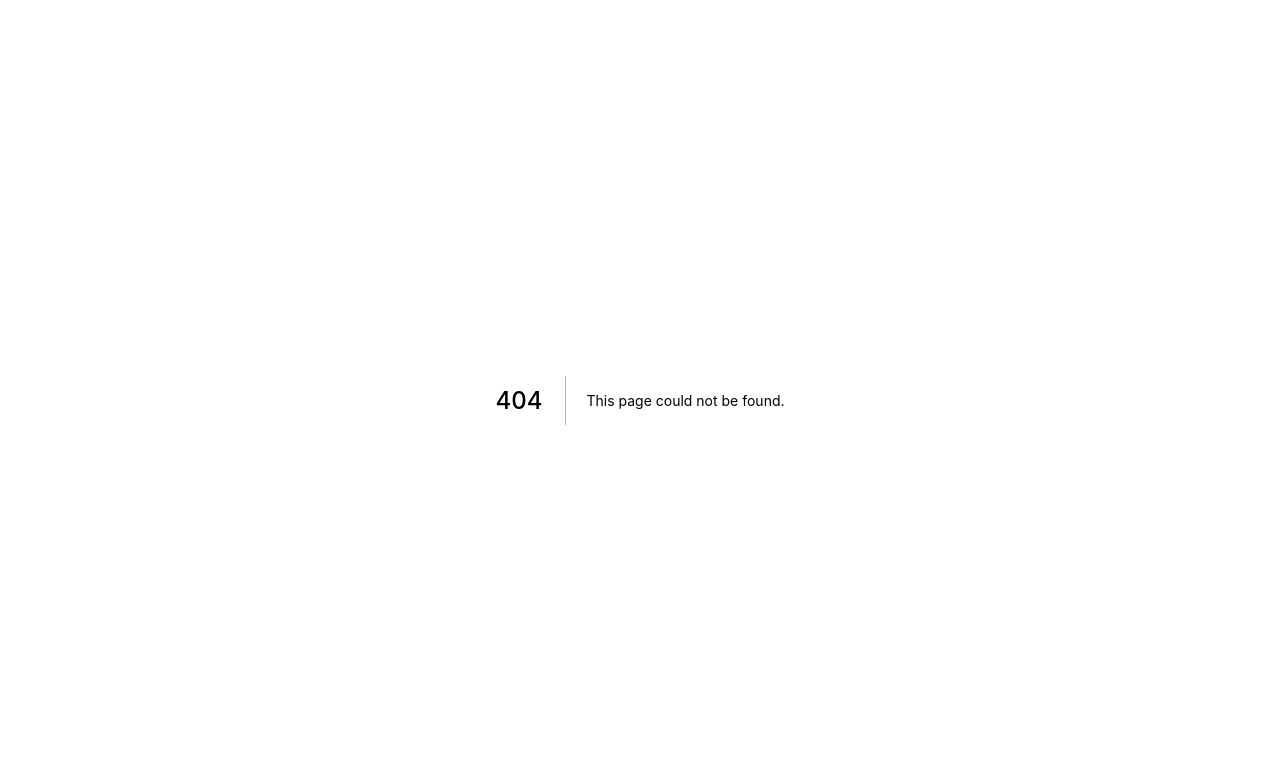
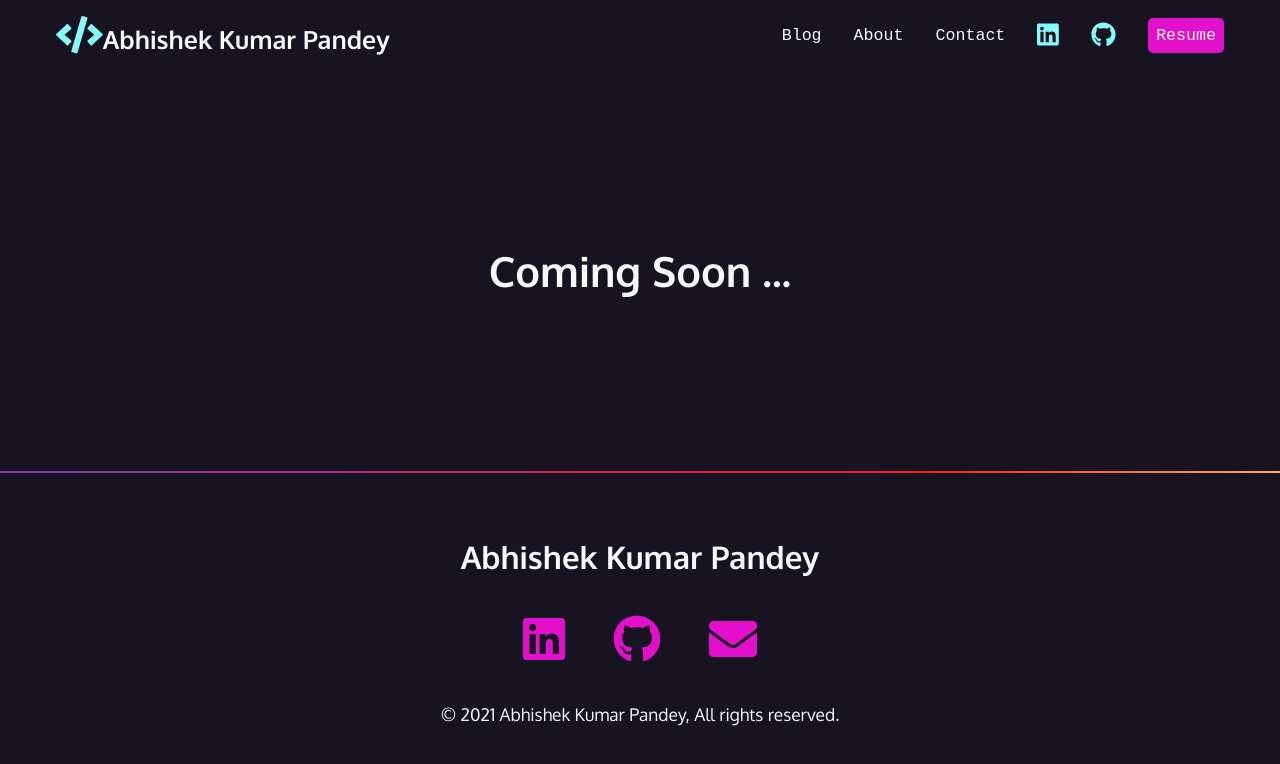
Before and after one commit to abhishekpandeykr/profile, a Next.js app: page /blog in a window 1280 px wide. Before the commit this address had no page. Shown: the top 764 px of the page. Built offline with nearby package versions, Linux system fonts and the light colour scheme; a web font is replaced by a local one.

Commit message:
blog link added

```diff
--- a/components/Navbar.js
+++ b/components/Navbar.js
@@ -1,6 +1,8 @@
 import { FontAwesomeIcon } from "@fortawesome/react-fontawesome";
 import { faCode } from "@fortawesome/free-solid-svg-icons";
 import { faGithub, faLinkedin, faJs } from "@fortawesome/free-brands-svg-icons";
+// import Link fron 'ne'
+import Link from "next/link";
 import { SocialLinks } from "../socialLinks";
 
 export default function Navbar() {
@@ -9,12 +11,18 @@ export default function Navbar() {
       <ul>
         <li>
           <h1>
-            <FontAwesomeIcon icon={faCode} />
-            Abhishek Kumar Pandey
+            <Link href="/">
+              <a href="#">
+                <FontAwesomeIcon icon={faCode} />
+                Abhishek Kumar Pandey
+              </a>
+            </Link>
           </h1>
         </li>
         <li>
-          <a href="#">Blog</a>
+          <Link href="/blog">
+            <a href="#">Blog</a>
+          </Link>
         </li>
         <li>
           <a href="#">About</a>
--- a/pages/_app.js
+++ b/pages/_app.js
@@ -1,7 +1,15 @@
-import '../styles/globals.css'
-
+import { Footer } from "../components/Footer";
+import Navbar from "../components/Navbar";
+import "../styles/globals.css";
 function MyApp({ Component, pageProps }) {
-  return <Component {...pageProps} />
+  return (
+    <div>
+      <Navbar />
+      <Component {...pageProps} />
+      <div className="gradient"></div>
+      <Footer />
+    </div>
+  );
 }
 
-export default MyApp
+export default MyApp;
--- /dev/null
+++ b/pages/blog/index.js
@@ -0,0 +1,10 @@
+import styles from "./style.module.css";
+const Blog = () => {
+  return (
+    <div className={styles["coming-soon"]}>
+      <h1>Coming Soon ...</h1>
+    </div>
+  );
+};
+
+export default Blog;
--- /dev/null
+++ b/pages/blog/style.module.css
@@ -0,0 +1,9 @@
+.coming-soon {
+  max-width: 1200px;
+  text-align: center;
+  margin: auto;
+  height: 400px;
+  display: flex;
+  align-items: center;
+  justify-content: center;
+}
--- a/pages/index.js
+++ b/pages/index.js
@@ -19,12 +19,10 @@ const postsQuery = `*[_type=="post"]{
 export default function Home() {
   return (
     <div>
-      <Navbar />
       <Content />
       <div className="gradient"></div>
       <ContactMe />
       <div className="gradient"></div>
-      <Footer />
     </div>
   );
 }
```
